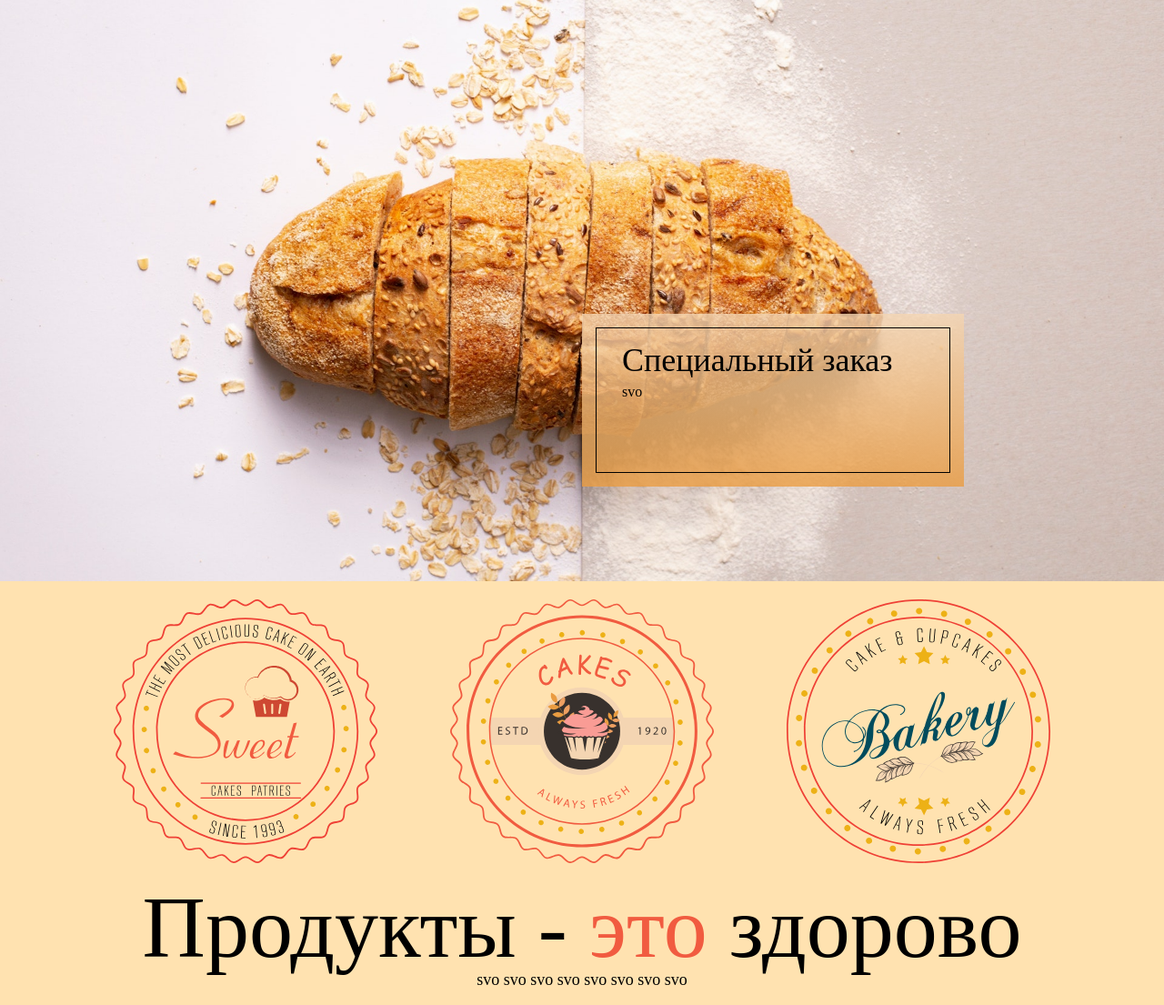
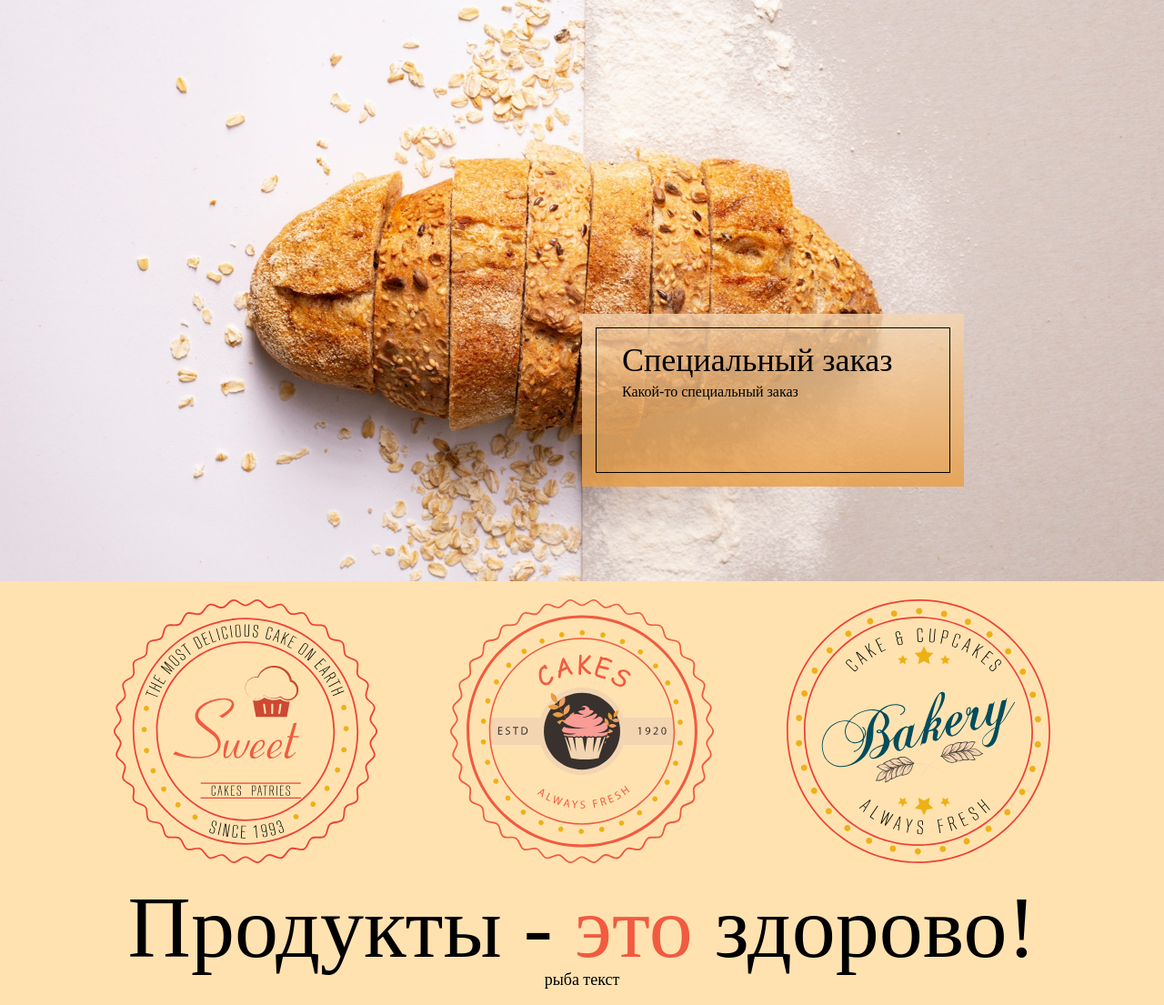
Before and after one commit to naburnm8/DCDiploma, a Django app: page / in a window 1280 px wide. Shown: the part 182-1287 px from the top of the page at 91% size. Run offline with Django 5.2, Linux system fonts and the light colour scheme.

Commit message:
Рыбный-текст какой-то текст

```diff
--- a/products/templates/products/index.html
+++ b/products/templates/products/index.html
@@ -32,7 +32,7 @@
             <div class="section-about__block">
                 <div class="section-about__block__border">
                     <h1 class="section-about__title">Специальный заказ</h1>
-                    <p class="section-about__t">svo</p>
+                    <p class="section-about__t">Какой-то специальный заказ</p>
                 </div>
             </div>
         </section>
@@ -44,10 +44,10 @@
             </div>
             <div class="section-description__text-box">
                 <h2 class="section-description__title">
-                    Продукты - <span class="section-description__span">это</span> здорово
+                    Продукты - <span class="section-description__span">это</span> здорово!
                 </h2>
                 <p class="section-description__text">
-                    svo svo svo svo svo svo svo svo
+                    рыба текст
                 </p>
             </div>
         </section>
```
Also changed, not shown: db.sqlite3.
